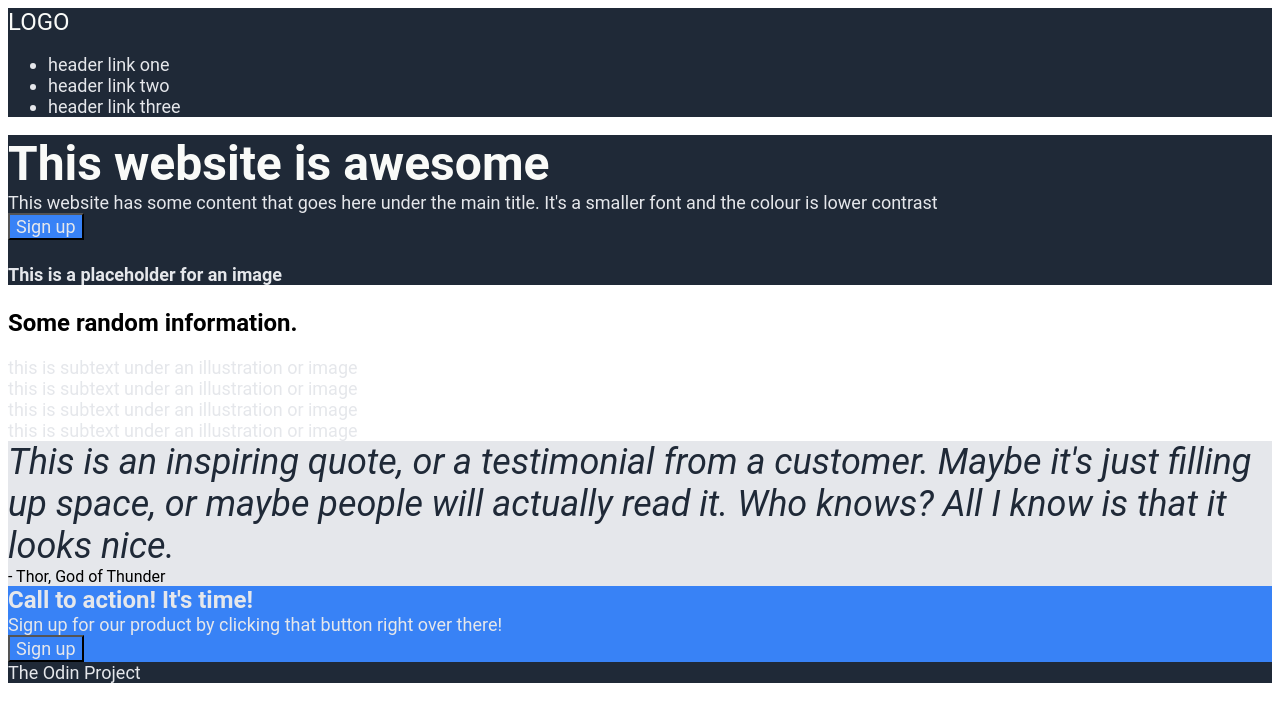
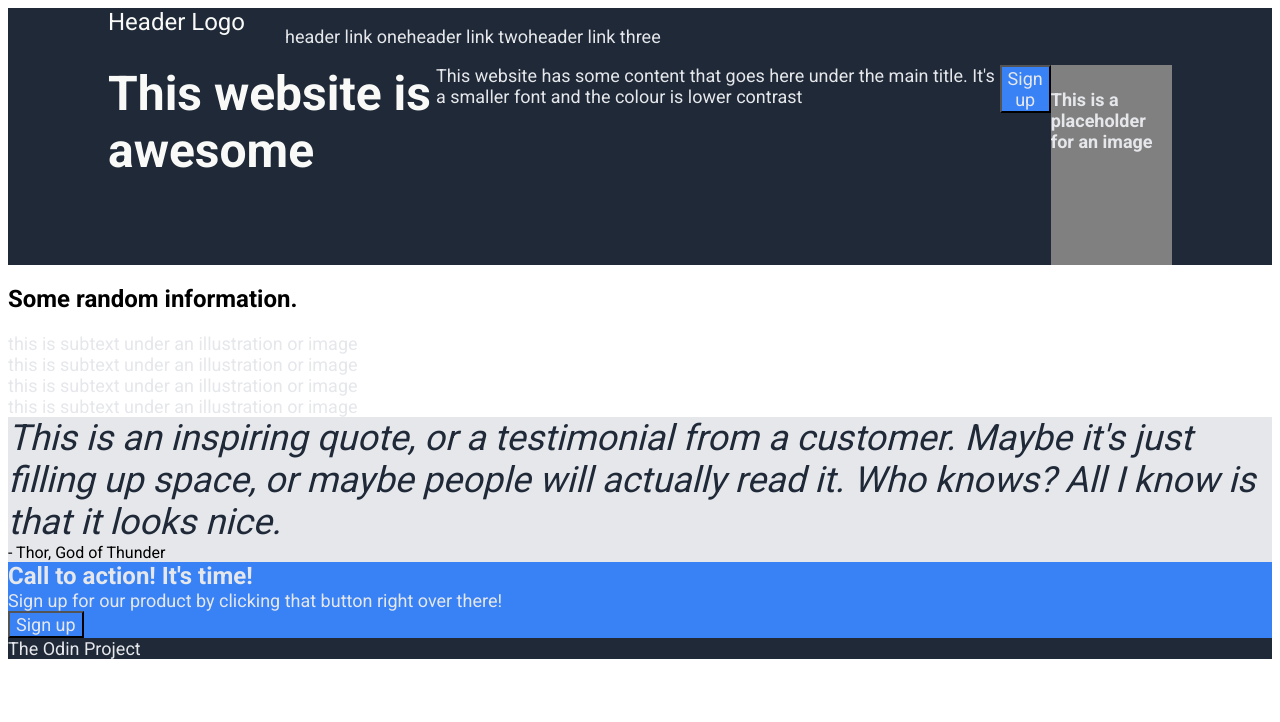
Before and after one commit to krisjowen/landing-page, a plain HTML site: page index.html in a window 1280 px wide. Drawn offline with Linux system fonts and the light colour scheme.

Commit message:
Layout and styling changes made to header and list

```diff
--- a/index.html
+++ b/index.html
@@ -9,7 +9,7 @@
 <body>
     <div class="header">
         <div class="logo">
-            LOGO
+            Header Logo
         </div>
 <ul class="links">
     <li>header link one</li>
--- a/styles.css
+++ b/styles.css
@@ -1,5 +1,12 @@
+@import url('https://fonts.googleapis.com/css2?family=Roboto:wght@400;700&display=swap');
+
 * {
-    font-family: 'Roboto';
+    font-family: Roboto;
+}
+
+.body {
+    display: flex;
+    flex-direction: column;
 }
 
 .header, .footer, .hero {
@@ -9,6 +16,7 @@
 .logo {
     font-size: 24px;
     color: #F9FAF8;
+    margin-left: 100px;
 }
 
 .links, .standard-text, .image-description, .footer, .welcome-image {
@@ -20,6 +28,7 @@
     font-size: 48px;
     font-weight: bolder;
     color: #F9FaF8;
+    margin-left: 100px;
 }
 
 .button {
@@ -47,3 +56,34 @@
     font-style: italic;
     color: #1F2937;
 }
+
+.header {
+    display: flex;
+}
+
+.footer {
+    margin-top: auto;
+}
+
+li {
+    list-style: none;
+
+}
+
+.links {
+    display: flex;
+    justify-content: space-between;
+    margin-right: 100px;
+}
+
+.hero {
+    display: flex;
+    justify-content: space-around;
+}
+
+.welcome-image {
+    background-color: grey;
+    width: 200px;
+    height: 200px;
+    margin-right: 100px;
+}
```
